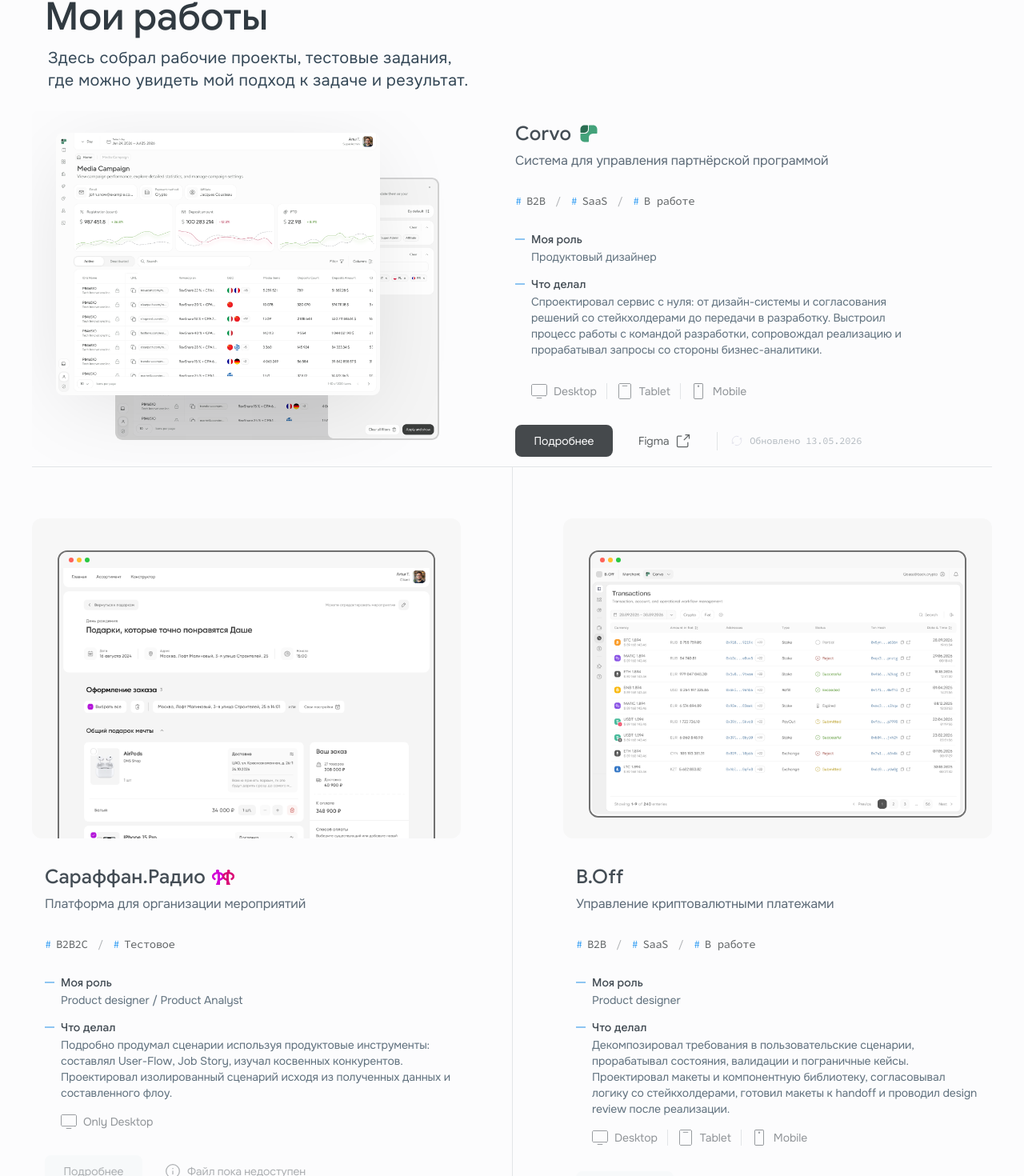
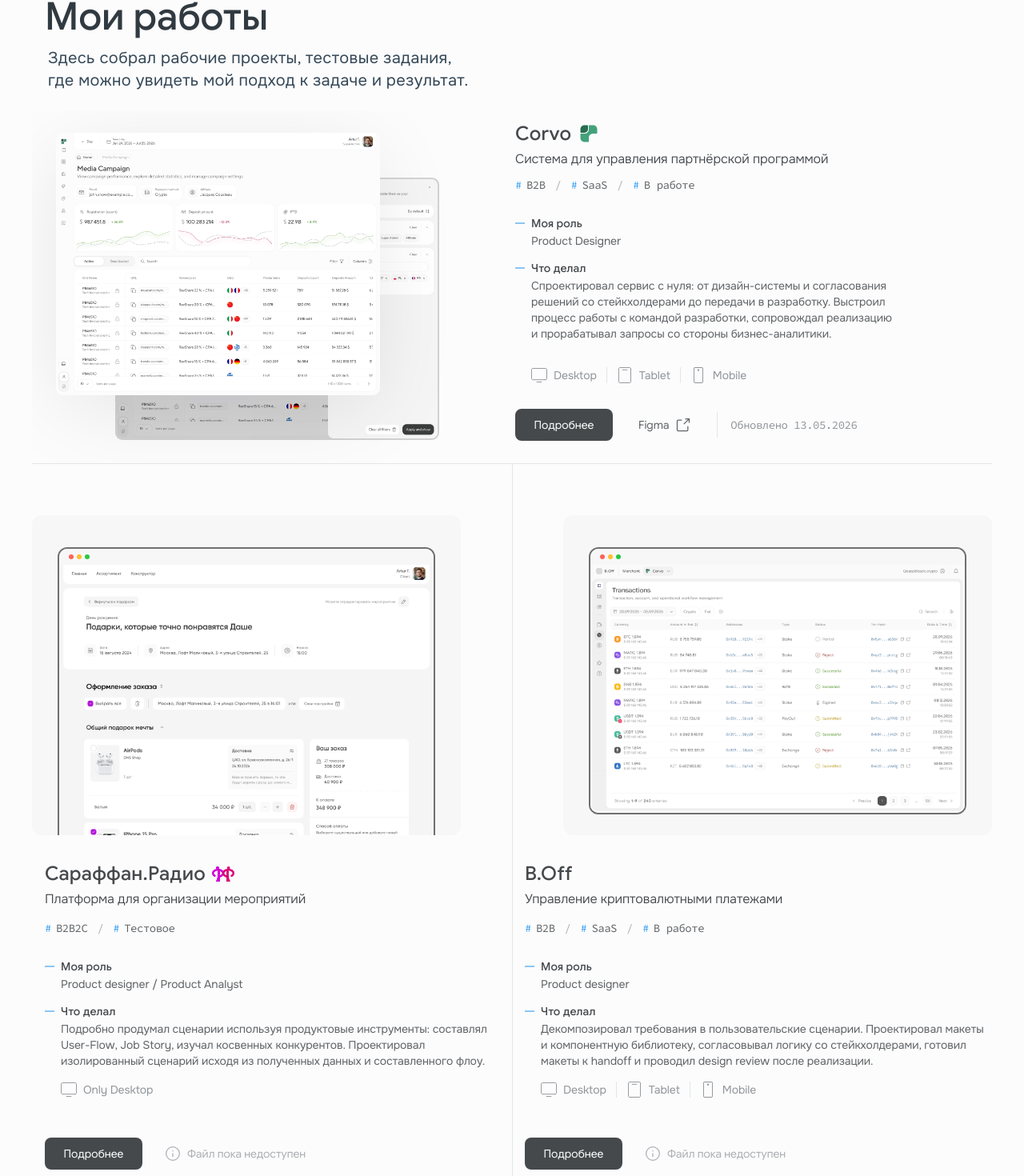
Before and after one commit to Qoalza/Design-portfolio-site, a Next.js app: page /projects in a window 1280 px wide. Shown: the part 193-1663 px from the top of the page at 80% size. Built offline with nearby package versions, Linux system fonts and the light colour scheme.

Commit message:
Reconcile projects catalog with Figma

```diff
--- a/content/projects/boff.mdx
+++ b/content/projects/boff.mdx
@@ -6,10 +6,10 @@
 year: 2026
 status: "В работе"
 catalogVisible: true
-detailAvailable: false
+detailAvailable: true
 catalogOrder: 3
 figmaAvailable: false
-workSummary: "Декомпозировал требования в пользовательские сценарии, прорабатывал состояния, валидации и пограничные кейсы. Проектировал макеты и компонентную библиотеку, согласовывал логику со стейкхолдерами, готовил макеты к handoff и проводил design review после реализации."
+workSummary: "Декомпозировал требования в пользовательские сценарии. Проектировал макеты и компонентную библиотеку, согласовывал логику со стейкхолдерами, готовил макеты к handoff и проводил design review после реализации."
 catalogRole: "Product designer"
 platforms:
   - "Desktop"
--- a/content/projects/corvo.mdx
+++ b/content/projects/corvo.mdx
@@ -10,7 +10,7 @@
 detailAvailable: true
 catalogOrder: 1
 workSummary: "Спроектировал сервис с нуля: от дизайн-системы и согласования решений со стейкхолдерами до передачи в разработку. Выстроил процесс работы с командой разработки, сопровождал реализацию и прорабатывал запросы со стороны бизнес-аналитики."
-catalogRole: "Продуктовый дизайнер"
+catalogRole: "Product Designer"
 updatedAt: "13.05.2026"
 figmaAvailable: true
 platforms:
--- a/content/projects/sarafan-radio.mdx
+++ b/content/projects/sarafan-radio.mdx
@@ -6,7 +6,7 @@
 year: 2026
 status: "Тестовое"
 catalogVisible: true
-detailAvailable: false
+detailAvailable: true
 catalogOrder: 2
 figmaAvailable: false
 workSummary: "Подробно продумал сценарии используя продуктовые инструменты: составлял User-Flow, Job Story, изучал косвенных конкурентов. Проектировал изолированный сценарий исходя из полученных данных и составленного флоу."
--- a/src/app/projects/page.module.css
+++ b/src/app/projects/page.module.css
@@ -7,11 +7,12 @@
 .intro h1 { margin: 0 0 8px; color: #313a41; font: 500 48px/60px "Google Sans", sans-serif; letter-spacing: -.1px; }
 .intro p { margin: 0 4px; color: #354857; font: 400 20px/28px "Onest", sans-serif; letter-spacing: .3px; }
 .catalog { display: flex; flex-direction: column; gap: 0; padding-top: 24px; }
-.copy { display: flex; min-width: 0; flex-direction: column; align-items: flex-start; gap: 32px; padding: 12px 80px 12px 40px; }
-.titleGroup { display: flex; min-width: 0; flex-direction: column; gap: 8px; }
+.copy { display: flex; min-width: 0; flex-direction: column; align-items: flex-start; gap: 32px; padding: 12px 120px 12px 40px; }
+.headerGroup { display: flex; min-width: 0; flex-direction: column; gap: 16px; }
+.titleGroup { display: flex; min-width: 0; flex-direction: column; gap: 4px; }
 .titleLine { display: flex; align-items: center; gap: 8px; }
-.titleLine h2 { margin: 0; color: #444d55; font: 500 24px/32px "Google Sans", sans-serif; letter-spacing: .24px; }
-.titleGroup > p { margin: 0; color: #5c6a77; font: 400 16px/20px "Onest", sans-serif; letter-spacing: -.1px; }
+.titleLine h2 { margin: 0; color: #45494c; font: 500 24px/32px "Google Sans", sans-serif; letter-spacing: .24px; }
+.titleGroup > p { margin: 0; color: #45494c; font: 350 16px/24px "Onest", sans-serif; letter-spacing: -.1px; }
 .projectTags { display: flex; align-items: center; gap: 12px; color: #606466; font: 400 14px/16px "Source Code Pro", monospace; letter-spacing: -.5px; }
 .projectTags span { display: inline-flex; align-items: center; gap: 6px; white-space: nowrap; }
 .projectTags b { color: #369ff3; font-weight: 400; }
@@ -19,8 +20,8 @@
 .details { display: flex; width: 100%; flex-direction: column; gap: 16px; }
 .detail { display: flex; width: 100%; align-items: flex-start; gap: 8px; }
 .detail > span { display: flex; min-width: 0; flex-direction: column; gap: 4px; }
-.detail strong { color: #444d55; font: 500 14px/16px "Google Sans", sans-serif; letter-spacing: .1px; }
-.detail small { color: #60717e; font: 400 14px/20px "Onest", sans-serif; letter-spacing: -.1px; }
+.detail strong { color: #45494c; font: 500 14px/16px "Google Sans", sans-serif; letter-spacing: .1px; }
+.detail small { color: #606466; font: 400 14px/20px "Onest", sans-serif; letter-spacing: -.1px; }
 .actions { display: flex; width: 100%; align-items: center; gap: 12px; }
 .detailsButton { width: 122px; }
 .actionDivider { width: 1px; height: 23px; background: #e2e4e5; }
@@ -35,8 +36,8 @@
 .browserDots { position: absolute; z-index: 1; top: 0; right: 0; left: 0; display: flex; height: 20px; align-items: center; gap: 4px; padding-left: 12px; background: #f7f7f7; }
 .browserDots i { width: 6px; height: 6px; border-radius: 50%; background: #c9c9c9; }
 .browserDots i:first-child { background: #ff6258; }.browserDots i:nth-child(2) { background: #ffbe2e; }.browserDots i:last-child { background: #29c841; }
-.compactCopy { gap: 32px; padding: 32px 48px 20px 16px; }
-.compactCard:nth-child(2) .compactCopy { padding-right: 16px; padding-left: 80px; }
+.compactCopy { gap: 32px; padding: 32px 8px 20px 16px; }
+.compactCard:nth-child(2) .compactCopy { padding-right: 8px; padding-left: 16px; }
 .compactCopy .details { min-height: 190px; }
 .radioSymbol { position: relative; display: inline-block; width: 28px; height: 28px; overflow: hidden; }
 .radioSymbol span { position: absolute; }.radioA { top: 8px; left: 0; width: 15px; height: 11px; }.radioB { top: 5px; left: 5px; width: 5px; height: 19px; }.radioC { top: 8px; right: 0; width: 15px; height: 11px; }.radioD { top: 5px; right: 5px; width: 5px; height: 19px; }
--- a/src/app/projects/page.tsx
+++ b/src/app/projects/page.tsx
@@ -82,11 +82,13 @@
 function ProjectCopy({ project, compact = false }: { project: Project; compact?: boolean }) {
   return (
     <div className={`${styles.copy} ${compact ? styles.compactCopy : ""}`}>
-      <div className={styles.titleGroup}>
-        <div className={styles.titleLine}><h2>{project.title}</h2>{project.logo ? <Image src={project.logo} alt="" width={28} height={28} /> : project.slug === "sarafan-radio" ? <RadioSymbol /> : null}</div>
-        <p>{project.subtitle ?? project.description}</p>
+      <div className={styles.headerGroup}>
+        <div className={styles.titleGroup}>
+          <div className={styles.titleLine}><h2>{project.title}</h2>{project.logo ? <Image src={project.logo} alt="" width={28} height={28} /> : project.slug === "sarafan-radio" ? <RadioSymbol /> : null}</div>
+          <p>{project.subtitle ?? project.description}</p>
+        </div>
+        <ProjectTags tags={project.tags} />
       </div>
-      <ProjectTags tags={project.tags} />
       <ProjectDetails project={project} />
       <ProjectActions project={project} />
     </div>
@@ -95,7 +97,8 @@
 
 export default function ProjectsPage() {
   const projects = getCatalogProjects();
-  const [corvo, ...compactProjects] = projects;
+  const corvo = projects.find((project) => project.slug === "corvo");
+  const compactProjects = projects.filter((project) => project.slug !== "corvo");
   const projectsTrailItem = { href: "/projects", label: "Работы" };
 
   return (
--- a/src/components/main-project-card.module.css
+++ b/src/components/main-project-card.module.css
@@ -33,14 +33,15 @@
   flex-direction: column;
   align-items: flex-start;
   gap: 32px;
-  padding: 12px 80px 12px 40px;
+  padding: 12px 120px 12px 40px;
 }
 
-.titleGroup { display: flex; min-width: 0; flex-direction: column; gap: 8px; }
+.headerGroup { display: flex; min-width: 0; flex-direction: column; gap: 12px; }
+.titleGroup { display: flex; min-width: 0; flex-direction: column; gap: 4px; }
 .titleLine { display: flex; align-items: center; gap: 8px; }
 .titleLine h2,
-.titleLine h3 { margin: 0; color: #444d55; font: 500 24px/32px "Google Sans", sans-serif; letter-spacing: .24px; }
-.titleGroup > p { margin: 0; color: #5c6a77; font: 400 16px/20px "Onest", sans-serif; letter-spacing: -.1px; }
+.titleLine h3 { margin: 0; color: #45494c; font: 500 24px/32px "Google Sans", sans-serif; letter-spacing: .24px; }
+.titleGroup > p { margin: 0; color: #45494c; font: 350 16px/24px "Onest", sans-serif; letter-spacing: -.1px; }
 
 .tags { display: flex; align-items: center; gap: 12px; color: #606466; font: 400 14px/16px "Source Code Pro", monospace; letter-spacing: -.5px; }
 .tags span { display: inline-flex; align-items: center; gap: 6px; white-space: nowrap; }
@@ -51,11 +52,11 @@
 .detail { display: flex; width: 100%; align-items: flex-start; gap: 8px; }
 .detail > img { flex: 0 0 auto; }
 .detail > div { display: flex; min-width: 0; flex: 1 1 0; flex-direction: column; gap: 4px; }
-.detail dt { color: #444d55; font: 500 14px/16px "Google Sans", sans-serif; letter-spacing: .1px; }
-.detail dd { margin: 0; color: #60717e; font: 400 14px/20px "Onest", sans-serif; letter-spacing: -.1px; }
+.detail dt { color: #45494c; font: 500 14px/16px "Google Sans", sans-serif; letter-spacing: .1px; }
+.detail dd { margin: 0; color: #606466; font: 400 14px/20px "Onest", sans-serif; letter-spacing: -.1px; }
 
 .actions { display: flex; width: 100%; align-items: center; gap: 16px; }
 .actionButtons { display: flex; align-items: flex-start; gap: 12px; }
 .detailsButton { width: 122px; }
-.actionDivider { width: 1px; height: 23px; flex: 0 0 1px; background: #e2e4e5; }
-.updated { display: inline-flex; align-items: center; gap: 8px; color: #b2b9bf; font: 400 12px/16px "Source Code Pro", monospace; letter-spacing: -.2px; white-space: nowrap; }
+.actionDivider { width: 1px; height: 32px; flex: 0 0 1px; background: #e2e4e5; }
+.updated { display: inline-flex; align-items: center; color: #909498; font: 400 14px/16px "Source Code Pro", monospace; letter-spacing: -.5px; white-space: nowrap; }
--- a/src/components/main-project-card.tsx
+++ b/src/components/main-project-card.tsx
@@ -24,6 +24,7 @@
       </div>
 
       <div className={styles.copy}>
+        <div className={styles.headerGroup}>
           <div className={styles.titleGroup}>
             <div className={styles.titleLine}>
               <Heading>{project.title}</Heading>
@@ -31,7 +32,6 @@
             </div>
             <p>{description}</p>
           </div>
-
           <div className={styles.tags} aria-label="Теги проекта">
             {project.tags.map((tag, index) => (
               <span key={tag}>
@@ -40,6 +40,7 @@
                 {tag}
               </span>
             ))}
+          </div>
         </div>
 
         <dl className={styles.details}>
@@ -72,7 +73,6 @@
             <>
               <span className={styles.actionDivider} aria-hidden="true" />
               <span className={styles.updated}>
-                <Image src={`${assetRoot}/project-refresh.svg`} alt="" width={16} height={16} />
                 Обновлено {project.updatedAt}
               </span>
             </>
```
Lines whose indentation alone changed are shown as unchanged.
